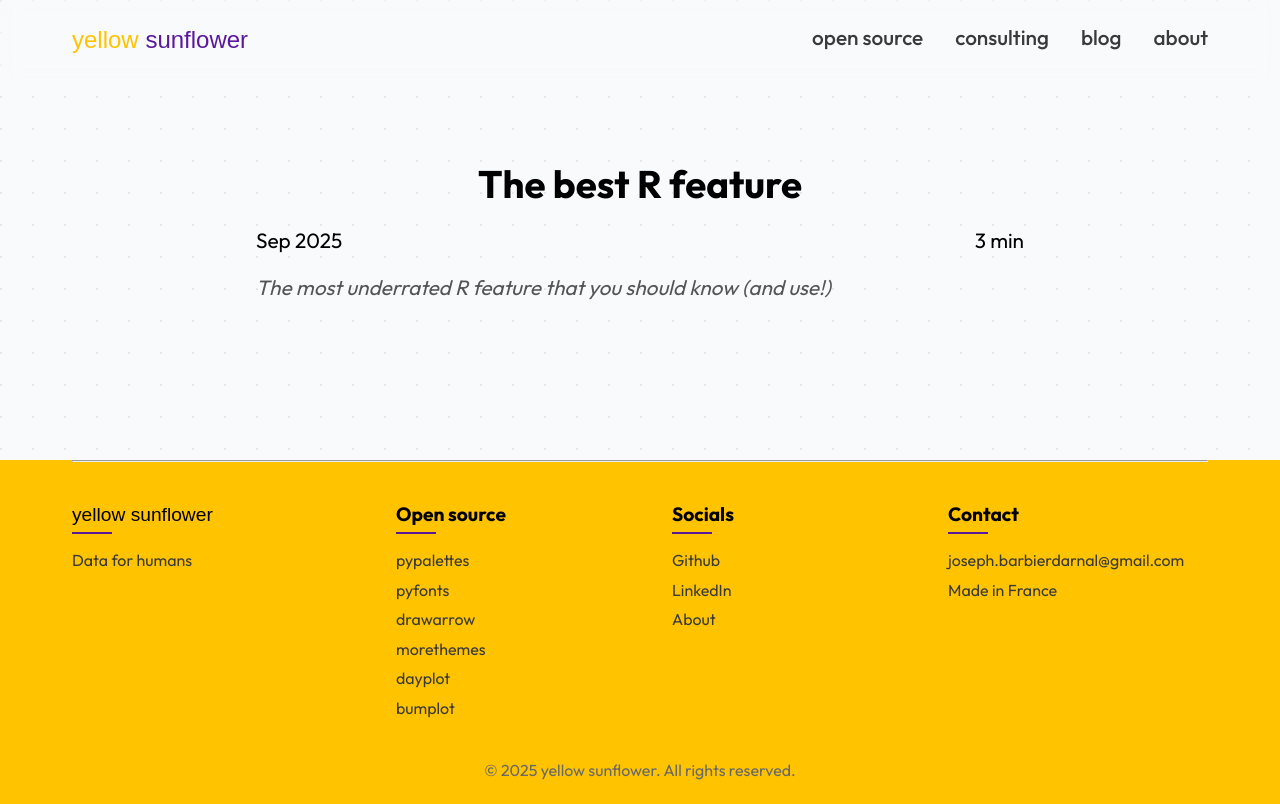
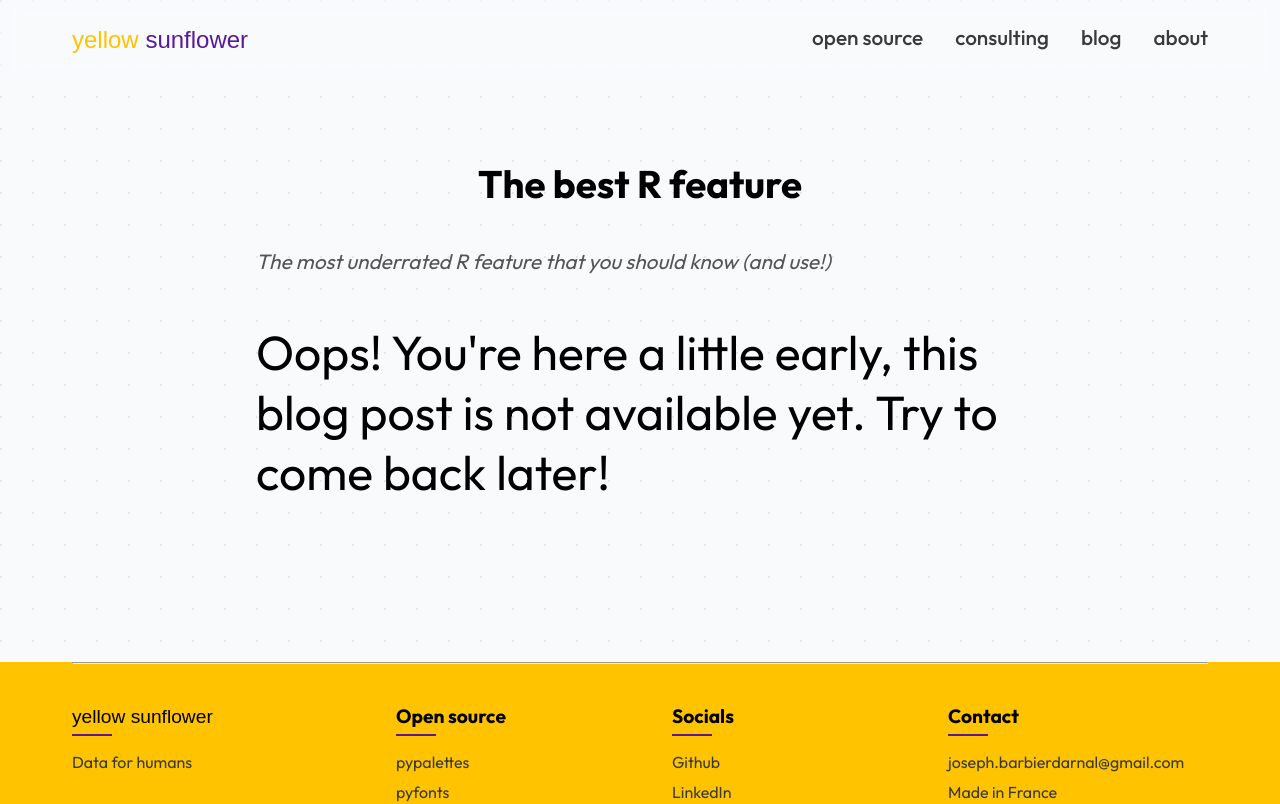
Before and after one commit to y-sunflower/ysunflower.com, a Next.js app: page /blog/the-best-R-feature in a window 1280 px wide. Shown: the top 804 px of the page. Built offline with nearby package versions, Linux system fonts and the light colour scheme; a web font is replaced by a local one.

Commit message:
last fixes before announcement!

```diff
--- a/src/app/blog/the-best-R-feature/data.tsx
+++ b/src/app/blog/the-best-R-feature/data.tsx
@@ -3,6 +3,6 @@ export const blogPostData = {
   title: "The best R feature",
   description: "The most underrated R feature that you should know (and use!)",
   image: "/blog/the-best-R-feature.png",
-  readingTime: "3 min",
-  date: "Sep 2025",
+  readingTime: "",
+  date: "",
 };
--- a/src/app/blog/the-best-R-feature/page.tsx
+++ b/src/app/blog/the-best-R-feature/page.tsx
@@ -13,6 +13,12 @@ const BlogPost2Content = () => {
         <p>{blogPostData.readingTime}</p>
       </div>
       <p className="blog-description">{blogPostData.description}</p>
+
+      {/* <h2>Tidy evaluation is sooo good!</h2> */}
+      <p style={{ fontSize: "3em" }}>
+        Oops! You&apos;re here a little early, this blog post is not available
+        yet. Try to come back later!
+      </p>
     </div>
   );
 };
```
